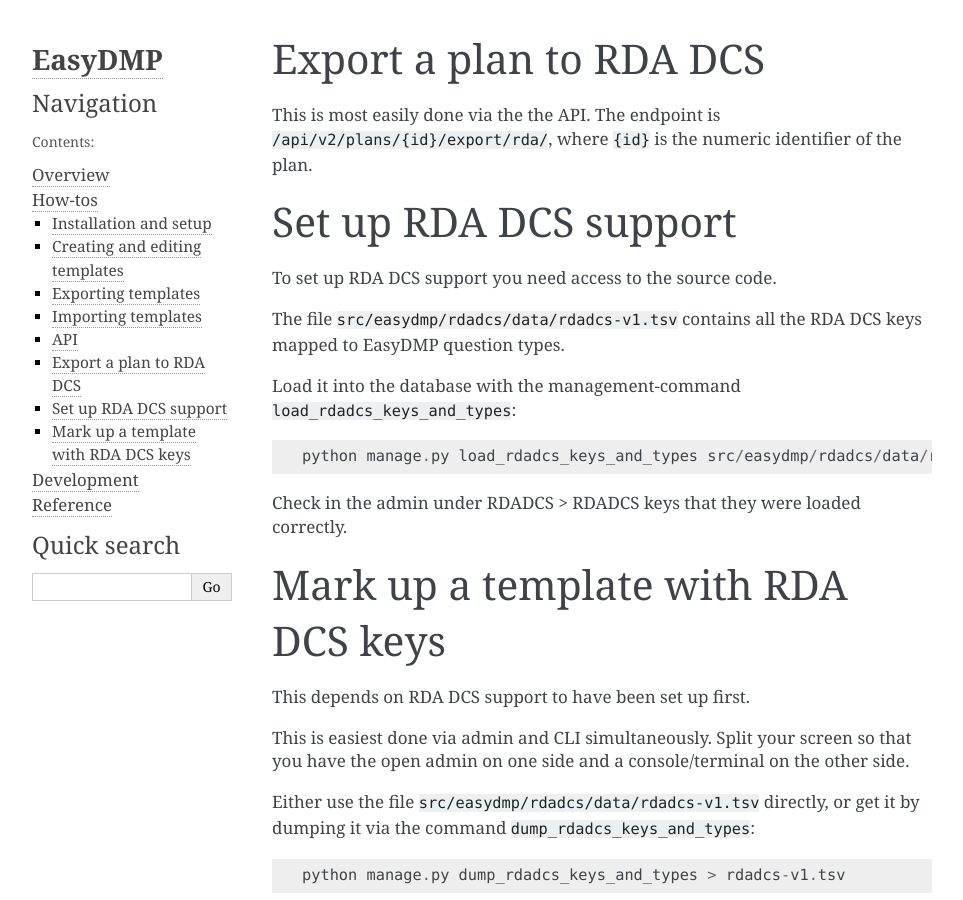
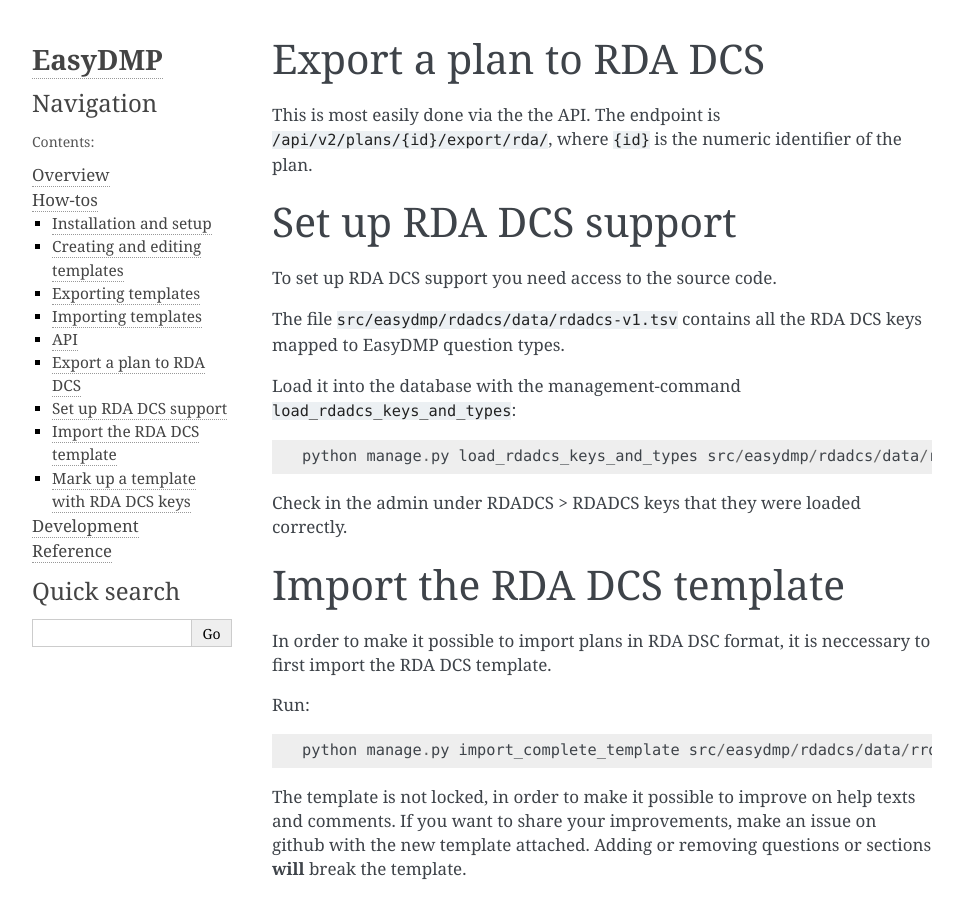
Before and after one commit to hmpf/easydmp, a Sphinx documentation site: the page built from docs/howtos/rdadcs.rst, in a window 1280 px wide and 900 px high. Shown: the whole window, without its empty margins (148-1111 px from the left). Built offline with Sphinx 7.4.7, drawn with Linux system fonts in a browser that asks for light colours.

Commit message:
Document how to install the included RDA DCS template

```diff
--- a/docs/howtos/rdadcs.rst
+++ b/docs/howtos/rdadcs.rst
@@ -20,6 +20,19 @@
 
 Check in the admin under RDADCS > RDADCS keys that they were loaded correctly.
 
+Import the RDA DCS template
+===========================
+
+In order to make it possible to import plans in RDA DSC format, it is neccessary to first import the RDA DCS template.
+
+Run::
+
+    python manage.py import_complete_template src/easydmp/rdadcs/data/rrdadcs-v1.1.template.json
+
+The template is not locked, in order to make it possible to improve on help
+texts and comments. If you want to share your improvements, make an issue on
+github with the new template attached. Adding or removing questions or sections
+**will** break the template.
 
 Mark up a template with RDA DCS keys
 ====================================
```
